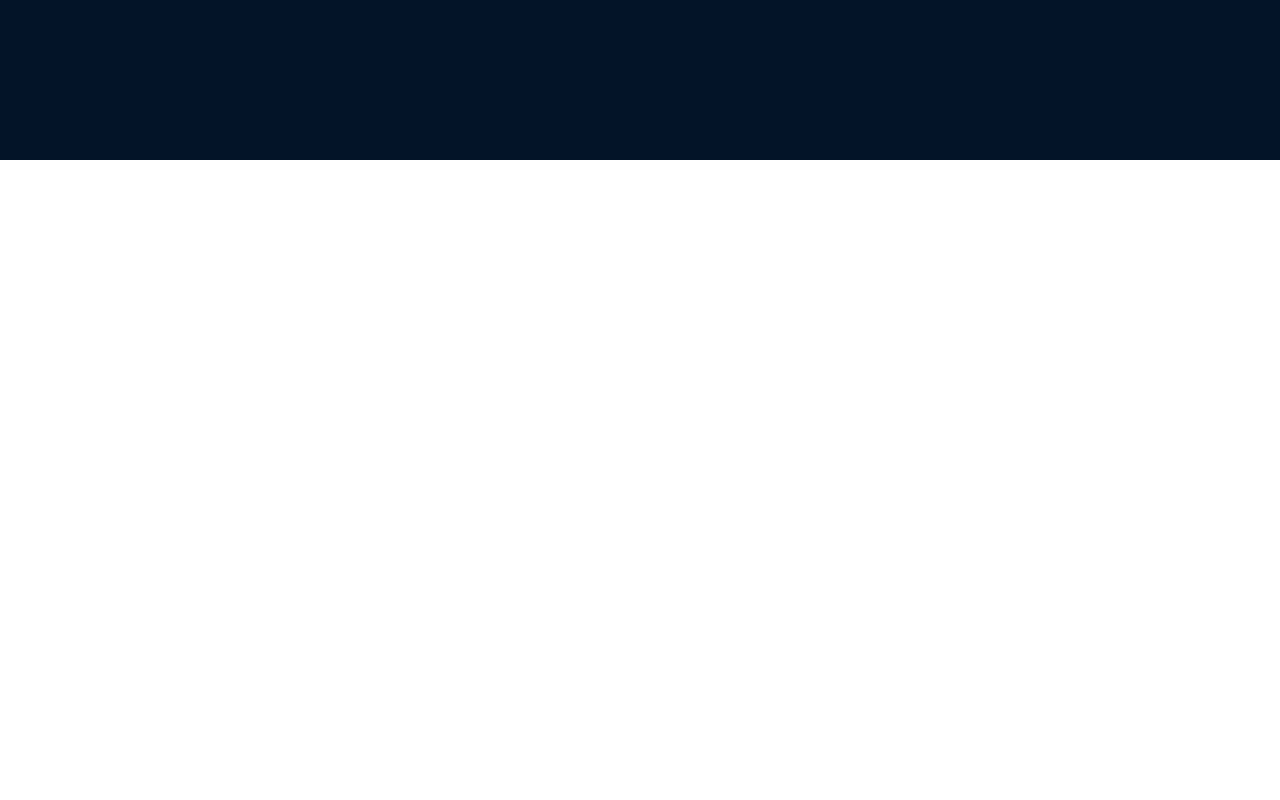
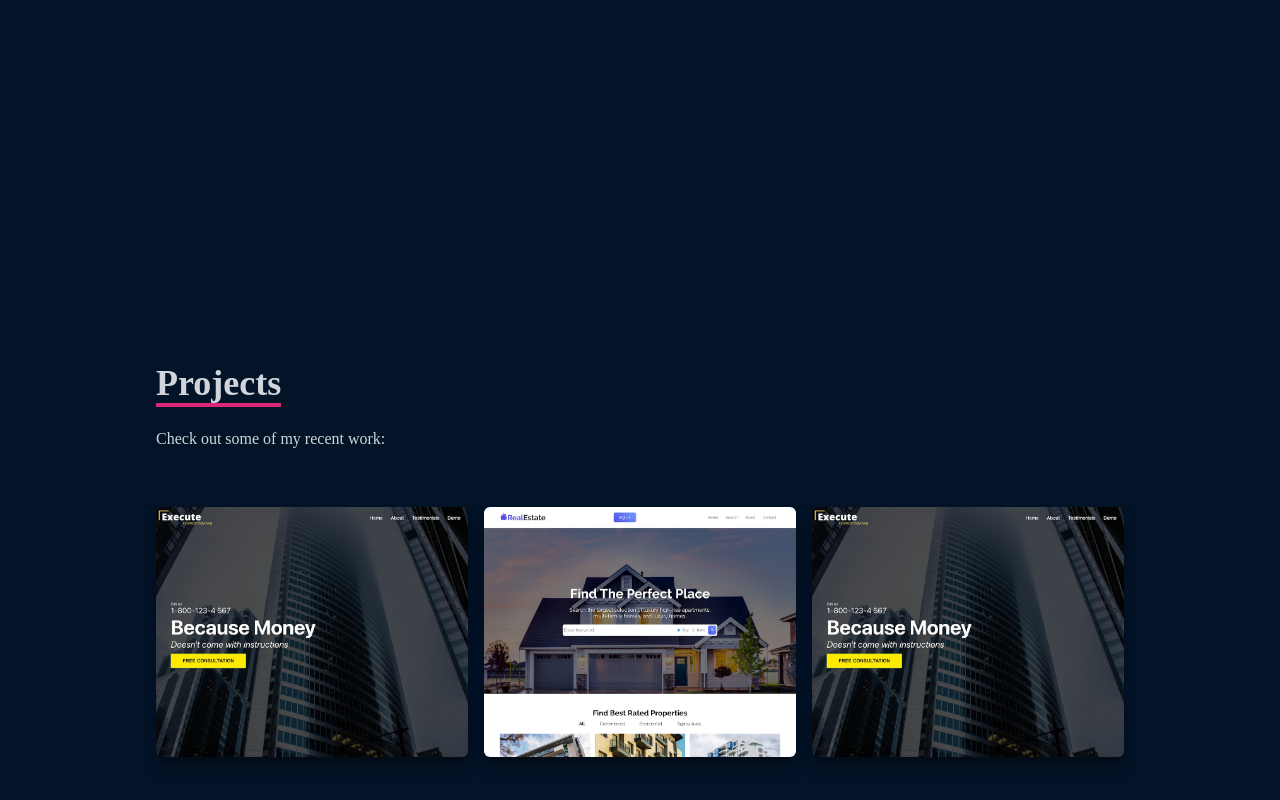
Before and after one commit to hhhuda/hhhuda.github.io, a React (Create React App) app in the folder portfolio-react-app/: page / in a window 1280 px wide. Shown: the part 1440-2240 px from the top of the page. Before the commit the page ends 1600 px from the top, so only its background shows below. Built offline with nearby package versions, Linux system fonts and the light colour scheme.

Commit message:
Created Projects, need to update links to demo and code

```diff
--- a/portfolio-react-app/src/App.js
+++ b/portfolio-react-app/src/App.js
@@ -1,6 +1,7 @@
 import Home from "./components/Home";
 import NavBar from "./components/NavBar";
 import Skills from "./components/Skills";
+import Projects from "./components/Projects";
 
 function App() {
   return (
@@ -9,6 +10,7 @@
       <NavBar />
       <Home />
       <Skills />
+      <Projects />
     </div>
   );
 }
--- /dev/null
+++ b/portfolio-react-app/src/components/Projects.jsx
@@ -0,0 +1,85 @@
+import React from 'react'
+
+import WorkImg from '../assets/projects/workImg.jpeg'
+import RealEstate from '../assets/projects/realestate.jpg'
+
+const Projects = () => {
+  return (
+    <div name='projects' className='w-full md:h-screen bg-[#031428] text-gray-300'>
+        {/* container */}
+        <div className='max-w-[1000px] mx-auto p-4 flex flex-col justify-center w-full h-full'>
+            <div className='pb-8'>
+                <p className='text-4xl font-bold inline border-b-4 text-gray-300 border-pink-600'>Projects</p>
+                <p className='py-6'>Check out some of my recent work:</p>
+            </div>
+
+            {/* container */}
+            <div className='grid sm:grid-cols-1 md:grid-cols-3 gap-4'>
+
+                {/* grid item one */}
+                <div style={{backgroundImage: `url(${WorkImg})`}}
+                className='shadow-lg shadow-[#040c16] group container rounded-md flex justify-center items-center mx-auto content-div'>
+
+                    {/* hover effects */}
+                    <div className='opacity-0 group-hover:opacity-100'>
+                        <span className='text-2xl font-bold text-white tracking-wider'>
+                            React JS Application
+                        </span>
+                        <div className='pt-8 text-center'>
+                            <a href="/">
+                                <button className='text-center rounded-lg px-4 py-3 m-2 bg-white text-gray-700 font-bold text-lg'>Demo</button>
+                            </a>
+                            <a href="/">
+                                <button className='text-center rounded-lg px-4 py-3 m-2 bg-white text-gray-700 font-bold text-lg'>Code</button>
+                            </a>
+                        </div>
+                    </div>
+                </div>
+
+                {/* grid item two */}
+                <div style={{backgroundImage: `url(${RealEstate})`}}
+                className='shadow-lg shadow-[#040c16] group container rounded-md flex justify-center items-center mx-auto content-div'>
+
+                    {/* hover effects */}
+                    <div className='opacity-0 group-hover:opacity-100'>
+                        <span className='text-2xl font-bold text-white tracking-wider'>
+                            React JS Application
+                        </span>
+                        <div className='pt-8 text-center'>
+                            <a href="/">
+                                <button className='text-center rounded-lg px-4 py-3 m-2 bg-white text-gray-700 font-bold text-lg'>Demo</button>
+                            </a>
+                            <a href="/">
+                                <button className='text-center rounded-lg px-4 py-3 m-2 bg-white text-gray-700 font-bold text-lg'>Code</button>
+                            </a>
+                        </div>
+                    </div>
+                </div>
+
+                {/* grid item three */}
+                <div style={{backgroundImage: `url(${WorkImg})`}}
+                className='shadow-lg shadow-[#040c16] group container rounded-md flex justify-center items-center mx-auto content-div'>
+
+                    {/* hover effects */}
+                    <div className='opacity-0 group-hover:opacity-100'>
+                        <span className='text-2xl font-bold text-white tracking-wider'>
+                            React JS Application
+                        </span>
+                        <div className='pt-8 text-center'>
+                            <a href="/">
+                                <button className='text-center rounded-lg px-4 py-3 m-2 bg-white text-gray-700 font-bold text-lg'>Demo</button>
+                            </a>
+                            <a href="/">
+                                <button className='text-center rounded-lg px-4 py-3 m-2 bg-white text-gray-700 font-bold text-lg'>Code</button>
+                            </a>
+                        </div>
+                    </div>
+                </div>
+
+            </div>
+        </div>
+    </div>
+  )
+}
+
+export default Projects
--- a/portfolio-react-app/src/components/Skills.jsx
+++ b/portfolio-react-app/src/components/Skills.jsx
@@ -4,11 +4,7 @@
 import CSS from '../assets/css.png';
 import JavaScript from '../assets/javascript.png';
 import ReactImg from '../assets/react.png';
-import Node from '../assets/node.png';
-import FireBase from '../assets/firebase.png';
-import GitHub from '../assets/github.png';
 import Tailwind from '../assets/tailwind.png';
-import Mongo from '../assets/mongo.png';
 
 const Skills = () => {
   return (
--- a/portfolio-react-app/src/index.css
+++ b/portfolio-react-app/src/index.css
@@ -14,3 +14,20 @@
         @apply cursor-pointer;
     }
 }
+
+/*this is for the images in skills.jsx*/
+
+.content-div {
+    background-repeat: no-repeat;
+    background-size: cover;
+    background-position: center;
+    height: 250px;
+}
+
+.content-div:hover {
+    background-image: linear-gradient(
+        to right,
+        rgba(112, 157, 255, 0.8),
+        hsla(242, 74%, 61%, 0.8)
+    )!important;
+}
```
